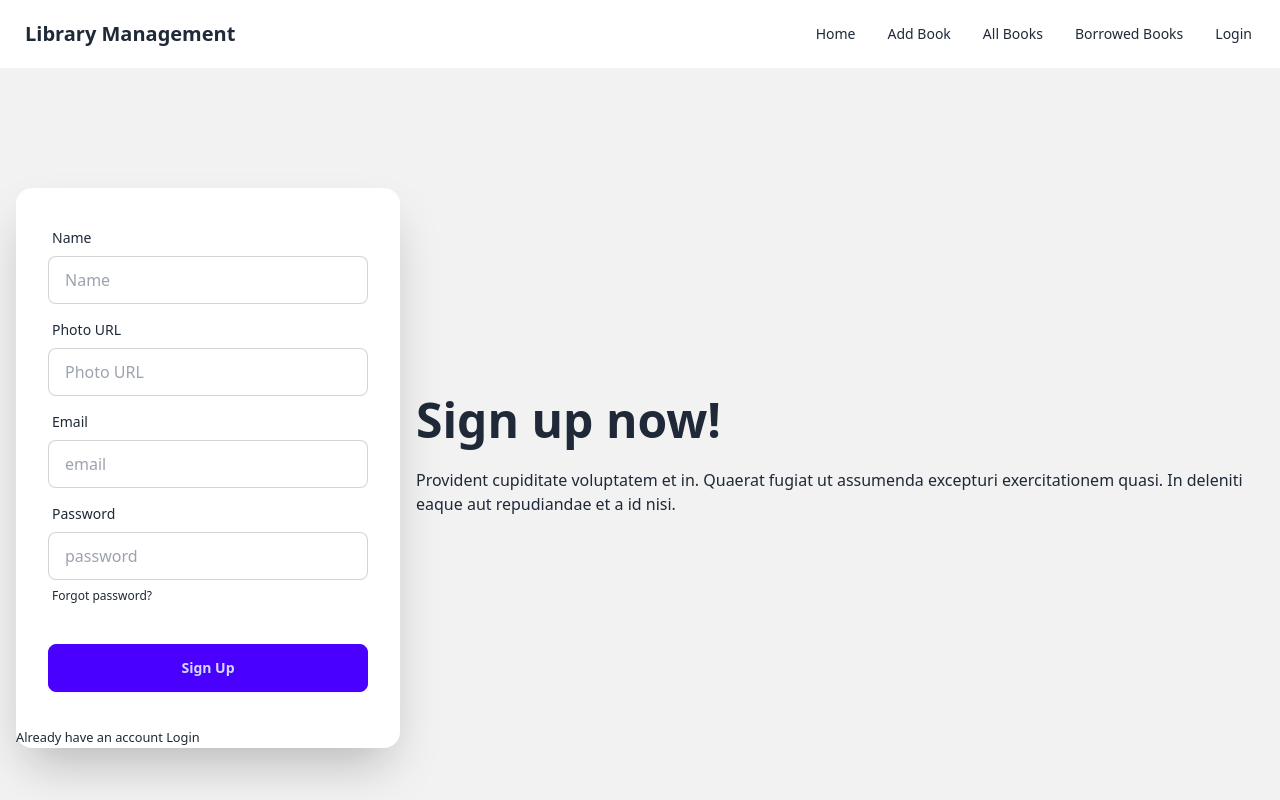
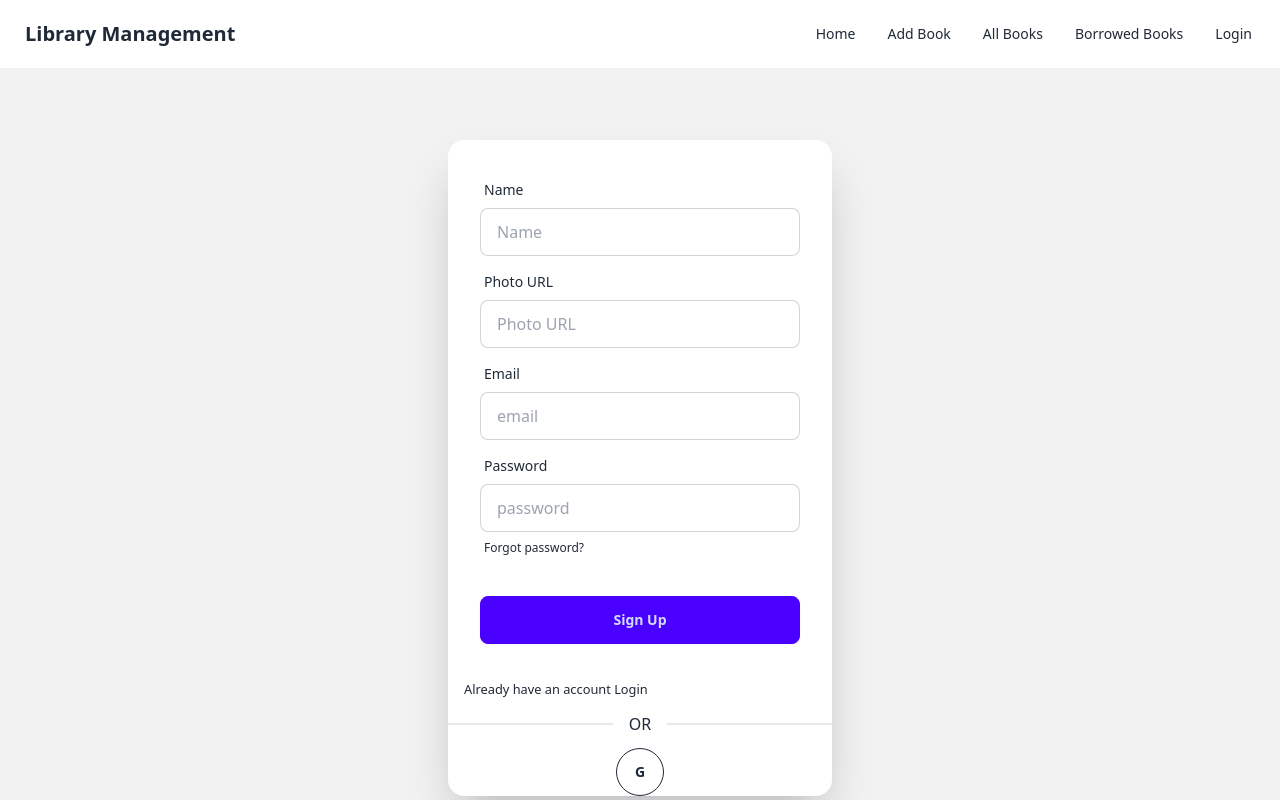
Before and after one commit to NurMuhammadCSE/Library-Management-Client, a React (Vite) app: page /signup in a window 1280 px wide. Shown: the top 800 px of the page. Built offline with nearby package versions, Linux system fonts and the light colour scheme; no server answers.

Commit message:
Social Login Implemented Page

```diff
--- /dev/null
+++ b/src/components/SocialLogin/SocialLogin.jsx
@@ -0,0 +1,28 @@
+import { useContext } from "react";
+import { AuthContext } from "../../provider/AuthProvider";
+
+const SocialLogin = () => {
+  const { googleSignIn } = useContext(AuthContext);
+  const handleGoogleSignIn = () => {
+    googleSignIn()
+      .then((result) => {
+        console.log(result.user);
+      })
+      .catch((error) => console.log(error));
+  };
+  return (
+    <div>
+      <div className="divider">OR</div>
+      <div className="text-center">
+        <button
+          onClick={handleGoogleSignIn}
+          className="btn btn-circle btn-outline"
+        >
+          G
+        </button>
+      </div>
+    </div>
+  );
+};
+
+export default SocialLogin;
--- a/src/page/AllBooks/AllBooks.jsx
+++ b/src/page/AllBooks/AllBooks.jsx
@@ -1,12 +1,13 @@
 import { useLoaderData } from "react-router-dom";
 import AllBookCard from "../AllBookCard/AllBookCard";
-import { useEffect, useState } from "react";
+import {  useEffect, useState } from "react";
 import SectionTitle from "../../components/SectionTitle/SectionTitle";
 
 const AllBooks = () => {
-  const allBooks = useLoaderData();
+  // const allBooks = useLoaderData();
   const [loading, setLoading] = useState(true);
   const [asc, setAcs] = useState(true);
+  const [allBooks, setAllBooks] = useState('')
 
   useEffect(() => {
     // Simulate an asynchronous data fetch
@@ -14,7 +15,11 @@ const AllBooks = () => {
       setLoading(false);
     }, 2000);
 
-
+    fetch(`http://localhost:5000/allBooks`)
+    .then(res => res.json())
+    .then(data => {
+      setAllBooks(data)
+    })
   }, []); // useEffect runs only once, simulating initial data fetching
 
   if (loading) {
--- a/src/page/BorrowBooks/BorrowBooks.jsx
+++ b/src/page/BorrowBooks/BorrowBooks.jsx
@@ -1,4 +1,4 @@
-import { useLoaderData } from "react-router-dom";
+import { useLoaderData, useNavigate } from "react-router-dom";
 import BorrowBooksCard from "../BorrowBooksCard/BorrowBooksCard";
 import { useContext, useEffect, useState } from "react";
 import SectionTitle from "../../components/SectionTitle/SectionTitle";
@@ -7,8 +7,9 @@ import { AuthContext } from "../../provider/AuthProvider";
 const BorrowBooks = () => {
   // const borrowBooks = useLoaderData();
   const [loading, setLoading] = useState(true);
-  const [borrowBooks, setBorrowBooks] = useState('')
+  const [borrowBooks, setBorrowBooks] = useState("");
   const { user } = useContext(AuthContext);
+  const navigate = useNavigate();
 
   useEffect(() => {
     // Simulate an asynchronous data fetch
@@ -19,13 +20,18 @@ const BorrowBooks = () => {
     fetch(`http://localhost:5000/allBorrowBooks?email=${user?.email}`, {
       method: "GET",
       headers: {
-        authorization: `Bearer ${localStorage.getItem('library-access')}`
+        authorization: `Bearer ${localStorage.getItem("library-access")}`,
       },
     })
-    .then(res => res.json())
-    .then(data => {
-      setBorrowBooks(data)
-    })
+      .then((res) => res.json())
+      .then((data) => {
+        if (!data.error) {
+          setBorrowBooks(data);
+        } else {
+          // Logout and Navigate
+          navigate("/");
+        }
+      });
   }, [user?.email]); // useEffect runs only once, simulating initial data fetching
 
   if (loading) {
--- a/src/page/Login/Login.jsx
+++ b/src/page/Login/Login.jsx
@@ -8,6 +8,7 @@ import { Link, useLocation, useNavigate } from "react-router-dom";
 import { Helmet } from "react-helmet-async";
 import Swal from "sweetalert2";
 import { AuthContext } from "../../provider/AuthProvider";
+import SocialLogin from "../../components/SocialLogin/SocialLogin";
 
 const Login = () => {
   const [disabled, setDisabled] = useState(true);
@@ -77,17 +78,9 @@ const Login = () => {
       <Helmet>
         <title>Bistro Boss | Login</title>
       </Helmet>
-      <div className="hero min-h-screen bg-base-200">
-        <div className="hero-content flex-col md:flex-row-reverse">
-          <div className="text-center md:w-1/2 lg:text-left">
-            <h1 className="text-5xl font-bold">Login now!</h1>
-            <p className="py-6">
-              Provident cupiditate voluptatem et in. Quaerat fugiat ut assumenda
-              excepturi exercitationem quasi. In deleniti eaque aut repudiandae
-              et a id nisi.
-            </p>
-          </div>
-          <div className="card md:w-1/2 max-w-sm shadow-2xl bg-base-100">
+      <div className="hero   bg-base-200">
+        <div className="hero-content ">
+          <div className="card w-96 h-full  shadow-2xl bg-base-100">
             <form onSubmit={handleLogin} className="card-body">
               <div className="form-control">
                 <label className="label">
@@ -139,10 +132,12 @@ const Login = () => {
               </div>
             </form>
             <p>
-              <small>
+              <small className="ml-4">
                 New Here? <Link to="/signup">Create an account</Link>{" "}
               </small>
             </p>
+
+            <SocialLogin></SocialLogin>
           </div>
         </div>
       </div>
--- a/src/page/SignUp/SignUp.jsx
+++ b/src/page/SignUp/SignUp.jsx
@@ -4,6 +4,7 @@ import { useForm } from "react-hook-form";
 import { Link, useNavigate } from "react-router-dom";
 import Swal from "sweetalert2";
 import { AuthContext } from "../../provider/AuthProvider";
+import SocialLogin from "../../components/SocialLogin/SocialLogin";
 
 const SignUp = () => {
   const {
@@ -63,15 +64,7 @@ const SignUp = () => {
       </Helmet>
       <div className="hero min-h-screen bg-base-200">
         <div className="hero-content flex-col lg:flex-row-reverse">
-          <div className="text-center lg:text-left">
-            <h1 className="text-5xl font-bold">Sign up now!</h1>
-            <p className="py-6">
-              Provident cupiditate voluptatem et in. Quaerat fugiat ut assumenda
-              excepturi exercitationem quasi. In deleniti eaque aut repudiandae
-              et a id nisi.
-            </p>
-          </div>
-          <div className="card flex-shrink-0 w-full max-w-sm shadow-2xl bg-base-100">
+          <div className="card w-96 shadow-2xl bg-base-100">
             <form onSubmit={handleSubmit(onSubmit)} className="card-body">
               <div className="form-control">
                 <label className="label">
@@ -164,10 +157,12 @@ const SignUp = () => {
               </div>
             </form>
             <p>
-              <small>
+              <small className="ml-4">
                 Already have an account <Link to="/login">Login</Link>
               </small>
             </p>
+
+            <SocialLogin></SocialLogin>
           </div>
         </div>
       </div>
--- a/src/provider/AuthProvider.jsx
+++ b/src/provider/AuthProvider.jsx
@@ -1,10 +1,12 @@
 /* eslint-disable react/prop-types */
 import { createContext, useEffect, useState } from "react";
 import {
+  GoogleAuthProvider,
   createUserWithEmailAndPassword,
   getAuth,
   onAuthStateChanged,
   signInWithEmailAndPassword,
+  signInWithPopup,
   signOut,
   updateProfile,
 } from "firebase/auth";
@@ -17,6 +19,7 @@ const auth = getAuth(FirebaseApp)
 const AuthProvider = ({ children }) => {
   const [user, setUser] = useState(null);
   const [loading, setLoading] = useState(true);
+  const googleProvider = new GoogleAuthProvider();
 
   const createUser = (email, password) => {
     setLoading(true);
@@ -27,6 +30,12 @@ const AuthProvider = ({ children }) => {
     setLoading(true);
     return signInWithEmailAndPassword(auth, email, password);
   };
+
+
+  const googleSignIn = () => {
+    setLoading(true);
+    return signInWithPopup(auth, googleProvider);
+}
 
   const logOut = () => {
     setLoading(true);
@@ -58,6 +67,7 @@ const AuthProvider = ({ children }) => {
     signIn,
     logOut,
     updateUserProfile,
+    googleSignIn
   };
 
   return (
```
